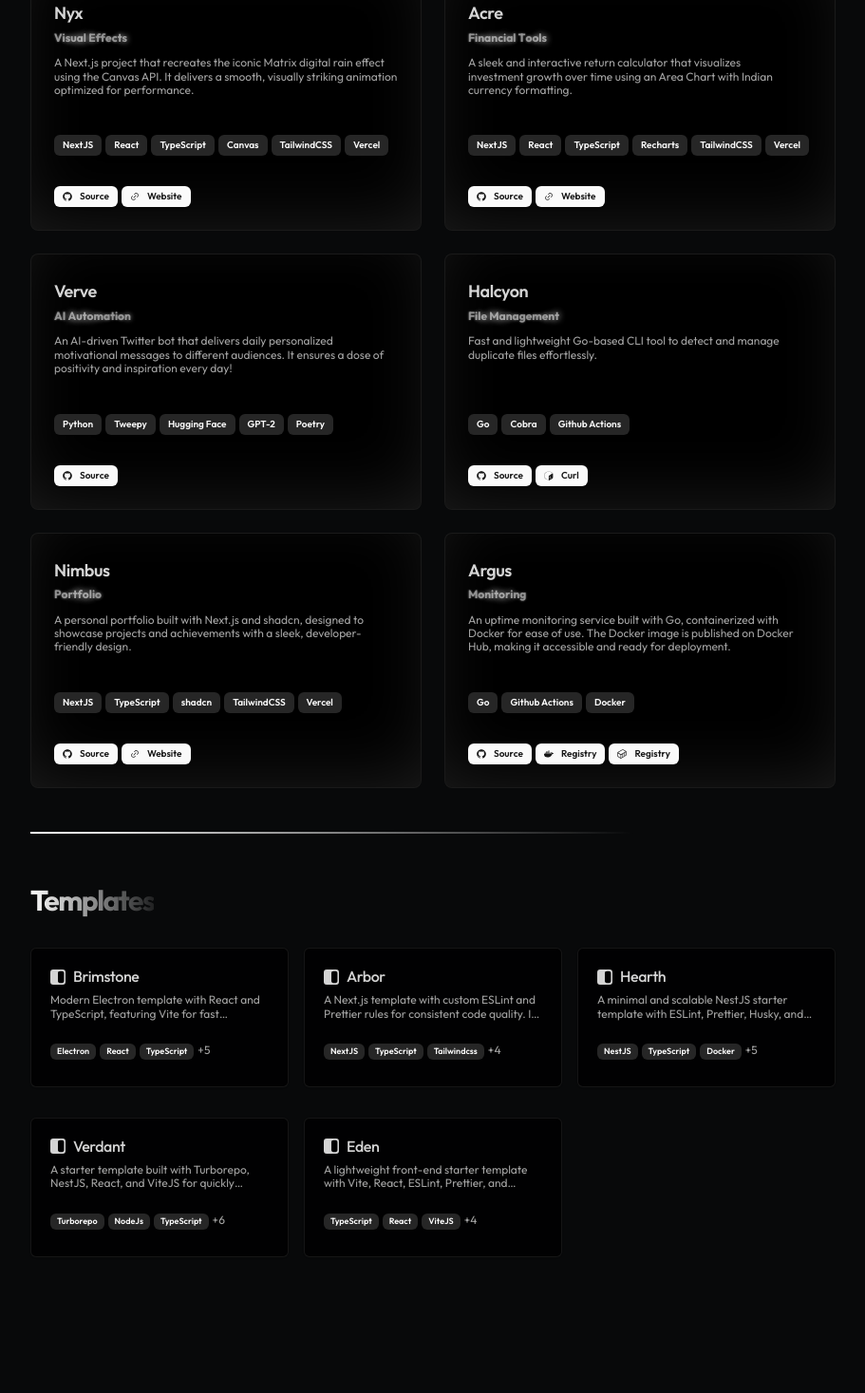
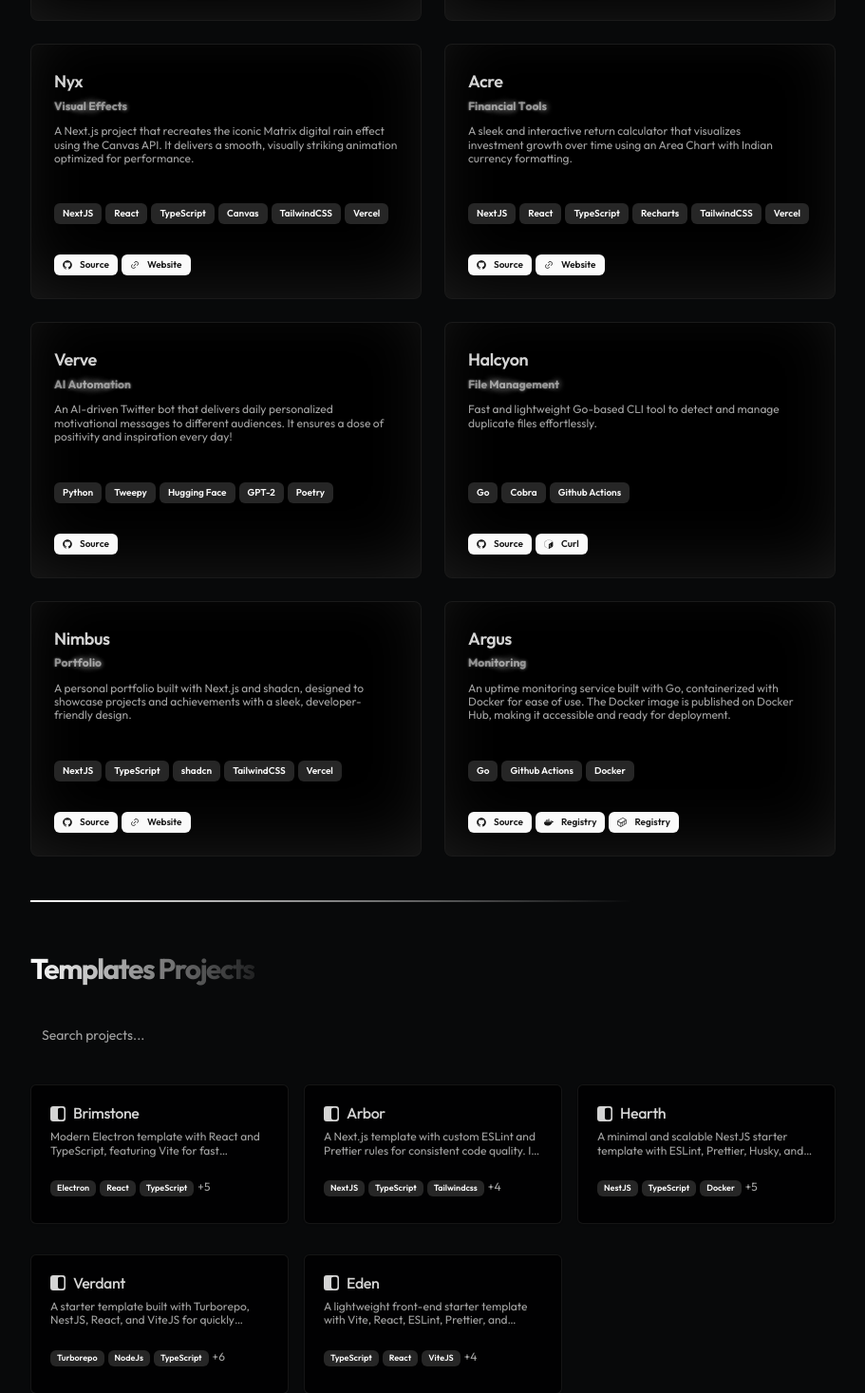
Before and after one commit to tejastn10/nimbus, a Next.js app: page /projects in a window 1280 px wide. Shown: the part 1330-2797 px from the top of the page at 95% size, without its empty margins (184-1095 px from the left). Before the commit the page ends 2772 px from the top, so only its background shows below. Built offline with nearby package versions, Linux system fonts and the light colour scheme.

Commit message:
feat: implement pagination and search for projects

```diff
--- /dev/null
+++ b/src/app/projects/other-section.tsx
@@ -0,0 +1,136 @@
+"use client";
+
+import { useState, useMemo, FC, ChangeEvent, MouseEvent } from "react";
+
+import { BlurFade } from "@/components/animated/BlurFade";
+
+import { ProjectCard, ProjectProps } from "@/containers/ProjectCard";
+
+import {
+	Pagination,
+	PaginationContent,
+	PaginationItem,
+	PaginationLink,
+	PaginationNext,
+	PaginationPrevious,
+} from "@/components/ui/Pagination";
+import { Input } from "@/components/ui/Input";
+
+import { BLUR_FADE_DELAY } from "@/constants/ui";
+import { POSTS_PER_PAGE } from "@/constants/blog";
+
+type OtherSectionProps = {
+	projects: ProjectProps[];
+};
+
+const OtherSection: FC<OtherSectionProps> = ({ projects }) => {
+	const [search, setSearch] = useState("");
+	const [page, setPage] = useState(1);
+
+	const filtered = useMemo(
+		() =>
+			projects.filter(
+				(project) =>
+					project.title.toLowerCase().includes(search.toLowerCase()) ||
+					project.description.toLowerCase().includes(search.toLowerCase()) ||
+					project.purpose.toLowerCase().includes(search.toLowerCase()) ||
+					project.tags.some((tag) => tag.toLowerCase().includes(search.toLowerCase()))
+			),
+		[projects, search]
+	);
+	const totalPages = Math.max(1, Math.ceil(filtered.length / POSTS_PER_PAGE));
+	const paginated = filtered.slice((page - 1) * POSTS_PER_PAGE, page * POSTS_PER_PAGE);
+
+	const handleOnSearchChange = (e: ChangeEvent<HTMLInputElement>): void => {
+		setSearch(e.target.value);
+		setPage(1);
+	};
+
+	const handlePageChange = ({
+		e,
+		newPage,
+	}: {
+		e: MouseEvent<HTMLAnchorElement>;
+		newPage: number;
+	}): void => {
+		e.preventDefault();
+		if (newPage >= 1 && newPage <= totalPages) setPage(newPage);
+	};
+
+	return (
+		<>
+			<BlurFade delay={BLUR_FADE_DELAY * 8}>
+				<h2 className="font-bold text-3xl mb-8 tracking-tighter w-fit text-transparent bg-clip-text bg-gradient-to-r from-neutral-900 to-neutral-100 dark:from-white dark:to-white/10">
+					Other Projects
+				</h2>
+			</BlurFade>
+
+			<BlurFade delay={BLUR_FADE_DELAY * 10} className="flex w-full items-center mb-8 gap-2">
+				<Input
+					type="text"
+					placeholder="Search projects..."
+					value={search}
+					onChange={handleOnSearchChange}
+				/>
+			</BlurFade>
+
+			<div className="grid grid-cols-1 gap-6 sm:grid-cols-2 mx-auto">
+				{paginated.length > 0 ? (
+					paginated.map((project, id) => (
+						<BlurFade key={project.title} delay={BLUR_FADE_DELAY * 12 + id * 0.05}>
+							<ProjectCard
+								href={project.href}
+								key={project.title}
+								title={project.title}
+								description={project.description}
+								purpose={project.purpose}
+								tags={project.tags}
+								links={project.links}
+							/>
+						</BlurFade>
+					))
+				) : (
+					<BlurFade delay={BLUR_FADE_DELAY * 12} className="col-span-1 md:col-span-2">
+						<p className="text-muted-foreground text-center py-8">
+							No projects found matching your search criteria.
+						</p>
+					</BlurFade>
+				)}
+			</div>
+
+			{totalPages > 1 && (
+				<BlurFade delay={BLUR_FADE_DELAY * 14}>
+					<Pagination className="mt-6">
+						<PaginationContent>
+							<PaginationItem>
+								<PaginationPrevious
+									href="#"
+									onClick={(e) => handlePageChange({ e, newPage: page - 1 })}
+								/>
+							</PaginationItem>
+							{[...Array(totalPages)].map((_, i) => (
+								<PaginationItem key={i}>
+									<PaginationLink
+										href="#"
+										isActive={page === i + 1}
+										onClick={(e) => handlePageChange({ e, newPage: i + 1 })}
+									>
+										{i + 1}
+									</PaginationLink>
+								</PaginationItem>
+							))}
+							<PaginationItem>
+								<PaginationNext
+									href="#"
+									onClick={(e) => handlePageChange({ e, newPage: page + 1 })}
+								/>
+							</PaginationItem>
+						</PaginationContent>
+					</Pagination>
+				</BlurFade>
+			)}
+		</>
+	);
+};
+
+export { OtherSection };
--- a/src/app/projects/page.tsx
+++ b/src/app/projects/page.tsx
@@ -5,8 +5,8 @@ import { LineGrow } from "@/components/animated/LineGrow";
 import { BoxReveal } from "@/components/animated/BoxReveal";
 import { BentoCard, BentoCardProps, BentoGrid } from "@/components/animated/BentoGrid";
 
-import { ProjectCard } from "@/containers/ProjectCard";
-import { TemplateCard } from "@/containers/TemplateCard";
+import { OtherSection } from "./other-section";
+import { TemplatesSection } from "./templates-section";
 
 import { getLogo } from "@/components/icons/Icons";
 
@@ -49,10 +49,18 @@ const ProjectsPage = (): JSX.Element => {
 	const allOtherProjects = [
 		...otherProjects,
 		...remainingFeaturedProjects.filter((project) => !project.isTemplate),
-	];
+	].map((project) => ({
+		...project,
+		tags: project.technologies,
+	}));
 
 	// Filter all template projects regardless of featured status
-	const templateProjects = DATA.projects.filter((project) => project.isTemplate);
+	const templateProjects = DATA.projects
+		.filter((project) => project.isTemplate)
+		.map((project) => ({
+			...project,
+			tags: project.technologies,
+		}));
 
 	return (
 		<section>
@@ -87,51 +95,13 @@ const ProjectsPage = (): JSX.Element => {
 				<LineGrow className="my-12" />
 			</BlurFade>
 
-			<BlurFade delay={BLUR_FADE_DELAY * 6}>
-				<h2 className="font-bold text-3xl mb-8 tracking-tighter w-fit text-transparent bg-clip-text bg-gradient-to-r from-neutral-900 to-neutral-100 dark:from-white dark:to-white/10">
-					Other Projects
-				</h2>
-			</BlurFade>
-
-			<div className="grid grid-cols-1 gap-6 sm:grid-cols-2 mx-auto">
-				{allOtherProjects.map((project, id) => (
-					<BlurFade key={project.title} delay={BLUR_FADE_DELAY * 12 + id * 0.05}>
-						<ProjectCard
-							href={project.href}
-							key={project.title}
-							title={project.title}
-							description={project.description}
-							purpose={project.purpose}
-							tags={project.technologies}
-							links={project.links}
-						/>
-					</BlurFade>
-				))}
-			</div>
+			<OtherSection projects={allOtherProjects} />
 
 			<BlurFade delay={BLUR_FADE_DELAY * 10}>
 				<LineGrow className="my-12" />
 			</BlurFade>
 
-			<BlurFade delay={BLUR_FADE_DELAY * 10}>
-				<h2 className="font-bold text-3xl mb-8 tracking-tighter w-fit text-transparent bg-clip-text bg-gradient-to-r from-neutral-900 to-neutral-100 dark:from-white dark:to-white/10">
-					Templates
-				</h2>
-			</BlurFade>
-
-			<div className="grid grid-cols-1 gap-4 sm:grid-cols-2 lg:grid-cols-3 mx-auto">
-				{templateProjects.map((project, id) => (
-					<BlurFade key={project.title} delay={BLUR_FADE_DELAY * 8 + id * 0.05}>
-						<TemplateCard
-							href={project.href}
-							key={project.title}
-							title={project.title}
-							description={project.description}
-							tags={project.technologies}
-						/>
-					</BlurFade>
-				))}
-			</div>
+			<TemplatesSection templates={templateProjects} />
 		</section>
 	);
 };
--- /dev/null
+++ b/src/app/projects/templates-section.tsx
@@ -0,0 +1,135 @@
+"use client";
+
+import { useState, useMemo, FC, ChangeEvent, MouseEvent } from "react";
+
+import { BlurFade } from "@/components/animated/BlurFade";
+
+import { TemplateCard } from "@/containers/TemplateCard";
+import { ProjectProps } from "@/containers/ProjectCard";
+
+import {
+	Pagination,
+	PaginationContent,
+	PaginationItem,
+	PaginationLink,
+	PaginationNext,
+	PaginationPrevious,
+} from "@/components/ui/Pagination";
+import { Input } from "@/components/ui/Input";
+
+import { BLUR_FADE_DELAY } from "@/constants/ui";
+import { POSTS_PER_PAGE } from "@/constants/blog";
+
+type TemplatesSectionProps = {
+	templates: ProjectProps[];
+};
+
+const TemplatesSection: FC<TemplatesSectionProps> = ({ templates }) => {
+	const [search, setSearch] = useState("");
+	const [page, setPage] = useState(1);
+
+	const filtered = useMemo(
+		() =>
+			templates.filter(
+				(project) =>
+					project.title.toLowerCase().includes(search.toLowerCase()) ||
+					project.description.toLowerCase().includes(search.toLowerCase()) ||
+					project.purpose.toLowerCase().includes(search.toLowerCase()) ||
+					project.tags.some((tag) => tag.toLowerCase().includes(search.toLowerCase()))
+			),
+		[templates, search]
+	);
+	const totalPages = Math.max(1, Math.ceil(filtered.length / POSTS_PER_PAGE));
+	const paginated = filtered.slice((page - 1) * POSTS_PER_PAGE, page * POSTS_PER_PAGE);
+
+	const handleOnSearchChange = (e: ChangeEvent<HTMLInputElement>): void => {
+		setSearch(e.target.value);
+		setPage(1);
+	};
+
+	const handlePageChange = ({
+		e,
+		newPage,
+	}: {
+		e: MouseEvent<HTMLAnchorElement>;
+		newPage: number;
+	}): void => {
+		e.preventDefault();
+		if (newPage >= 1 && newPage <= totalPages) setPage(newPage);
+	};
+
+	return (
+		<>
+			<BlurFade delay={BLUR_FADE_DELAY * 8}>
+				<h2 className="font-bold text-3xl mb-8 tracking-tighter w-fit text-transparent bg-clip-text bg-gradient-to-r from-neutral-900 to-neutral-100 dark:from-white dark:to-white/10">
+					Templates Projects
+				</h2>
+			</BlurFade>
+
+			<BlurFade delay={BLUR_FADE_DELAY * 10} className="flex w-full items-center mb-8 gap-2">
+				<Input
+					type="text"
+					placeholder="Search projects..."
+					value={search}
+					onChange={handleOnSearchChange}
+				/>
+			</BlurFade>
+
+			<div className="grid grid-cols-1 gap-4 sm:grid-cols-2 lg:grid-cols-3 mx-auto">
+				{paginated.length > 0 ? (
+					paginated.map((project, id) => (
+						<BlurFade key={project.title} delay={BLUR_FADE_DELAY * 12 + id * 0.05}>
+							<TemplateCard
+								href={project.href}
+								key={project.title}
+								title={project.title}
+								description={project.description}
+								tags={project.tags}
+							/>
+						</BlurFade>
+					))
+				) : (
+					<BlurFade delay={BLUR_FADE_DELAY * 12} className="col-span-1 md:col-span-2">
+						<p className="text-muted-foreground text-center py-8">
+							No templates found matching your search criteria.
+						</p>
+					</BlurFade>
+				)}
+			</div>
+
+			{totalPages > 1 && (
+				<BlurFade delay={BLUR_FADE_DELAY * 14}>
+					<Pagination className="mt-6">
+						<PaginationContent>
+							<PaginationItem>
+								<PaginationPrevious
+									href="#"
+									onClick={(e) => handlePageChange({ e, newPage: page - 1 })}
+								/>
+							</PaginationItem>
+							{[...Array(totalPages)].map((_, i) => (
+								<PaginationItem key={i}>
+									<PaginationLink
+										href="#"
+										isActive={page === i + 1}
+										onClick={(e) => handlePageChange({ e, newPage: i + 1 })}
+									>
+										{i + 1}
+									</PaginationLink>
+								</PaginationItem>
+							))}
+							<PaginationItem>
+								<PaginationNext
+									href="#"
+									onClick={(e) => handlePageChange({ e, newPage: page + 1 })}
+								/>
+							</PaginationItem>
+						</PaginationContent>
+					</Pagination>
+				</BlurFade>
+			)}
+		</>
+	);
+};
+
+export { TemplatesSection };
--- a/src/constants/values.ts
+++ b/src/constants/values.ts
@@ -1,4 +1,6 @@
 const POST_SLICE_NUMBER = 4;
 const PROJECT_SLICE_NUMBER = 4;
+const PROJECTS_PER_PAGE = 8;
+const BOOKS_PER_PAGE = 6;
 
-export { POST_SLICE_NUMBER, PROJECT_SLICE_NUMBER };
+export { POST_SLICE_NUMBER, PROJECT_SLICE_NUMBER, PROJECTS_PER_PAGE, BOOKS_PER_PAGE };
--- a/src/containers/ProjectCard.tsx
+++ b/src/containers/ProjectCard.tsx
@@ -171,3 +171,4 @@ const ProjectCard: FC<ProjectProps> = ({
 };
 
 export { ProjectCard };
+export type { ProjectProps };
```
